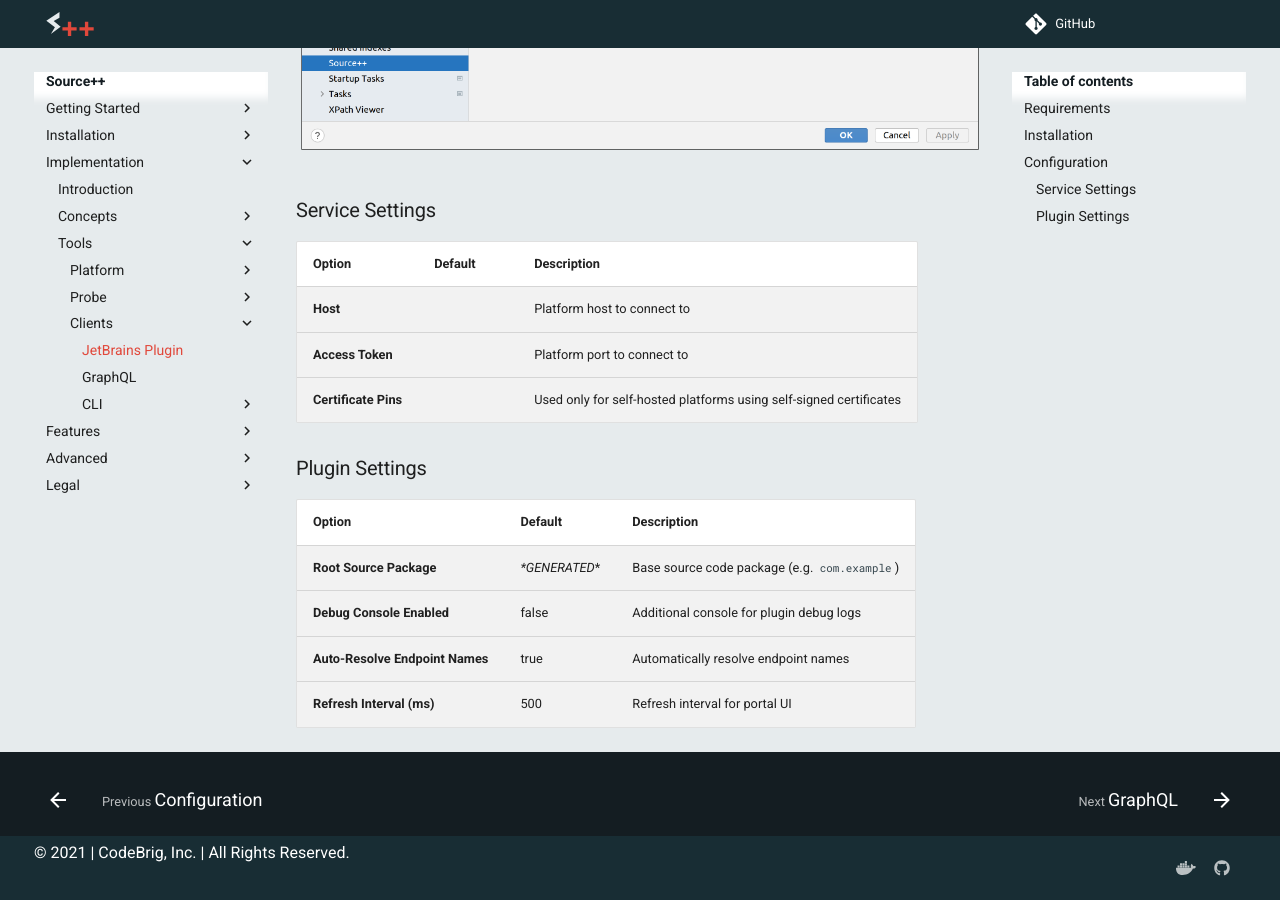
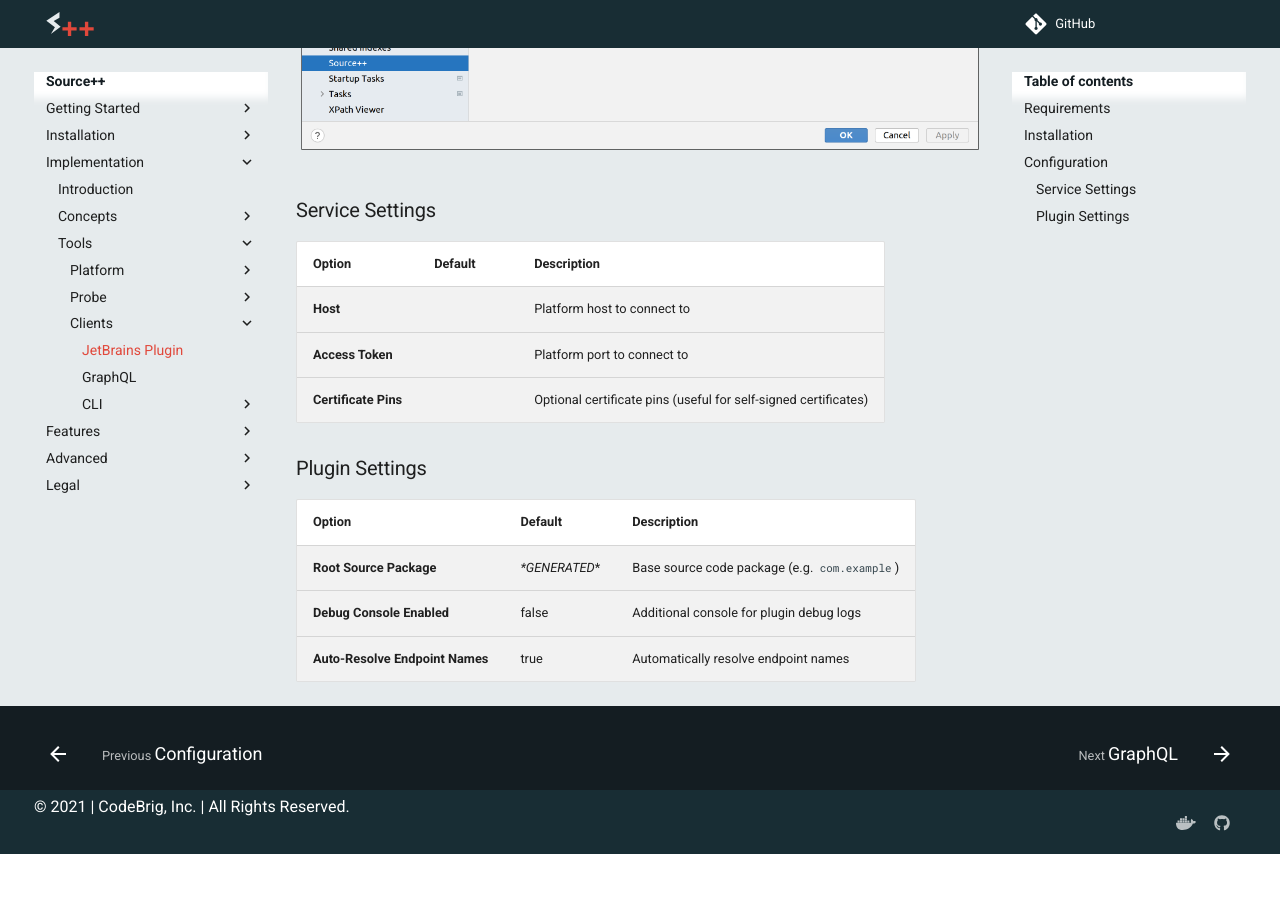
Before and after one commit to sourceplusplus/documentation, an MkDocs documentation site: the page built from docs/implementation/tools/clients/jetbrains-plugin.md, in a window 1280 px wide and 900 px high, scrolled down 1088 px. Built offline with MkDocs 1.6.1 and Material for MkDocs 9.7.7, drawn with Linux system fonts in a browser that asks for light colours; the version menu is left out; after the commit the page ends 1942 px from its top, so only the background shows below that.

Commit message:
Update jetbrains-plugin.md

```diff
--- a/docs/implementation/tools/clients/jetbrains-plugin.md
+++ b/docs/implementation/tools/clients/jetbrains-plugin.md
@@ -28,7 +28,7 @@
 | :------------------------------------- | -------------------- | :--------------------------------------------------------------------------------- |
 | **Host**                               |                      | Platform host to connect to                                                        |
 | **Access Token**                       |                      | Platform port to connect to                                                        |
-| **Certificate Pins**                   |                      | Used only for self-hosted platforms using self-signed certificates                 |
+| **Certificate Pins**                   |                      | Optional certificate pins (useful for self-signed certificates)                    |
 
 ### Plugin Settings
 
@@ -37,4 +37,3 @@
 | **Root Source Package**                | *\*GENERATED*\*      | Base source code package (e.g. `com.example`)                                      |
 | **Debug Console Enabled**              | false                | Additional console for plugin debug logs                                           |
 | **Auto-Resolve Endpoint Names**        | true                 | Automatically resolve endpoint names                                               |
-| **Refresh Interval (ms)**              | 500                  | Refresh interval for portal UI                                                     |
```
